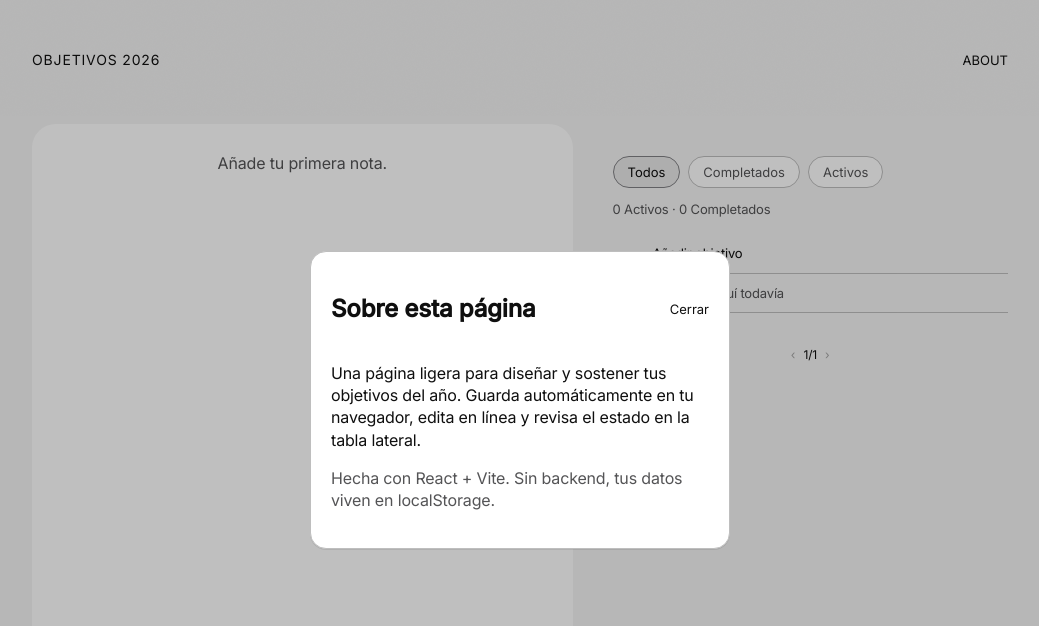
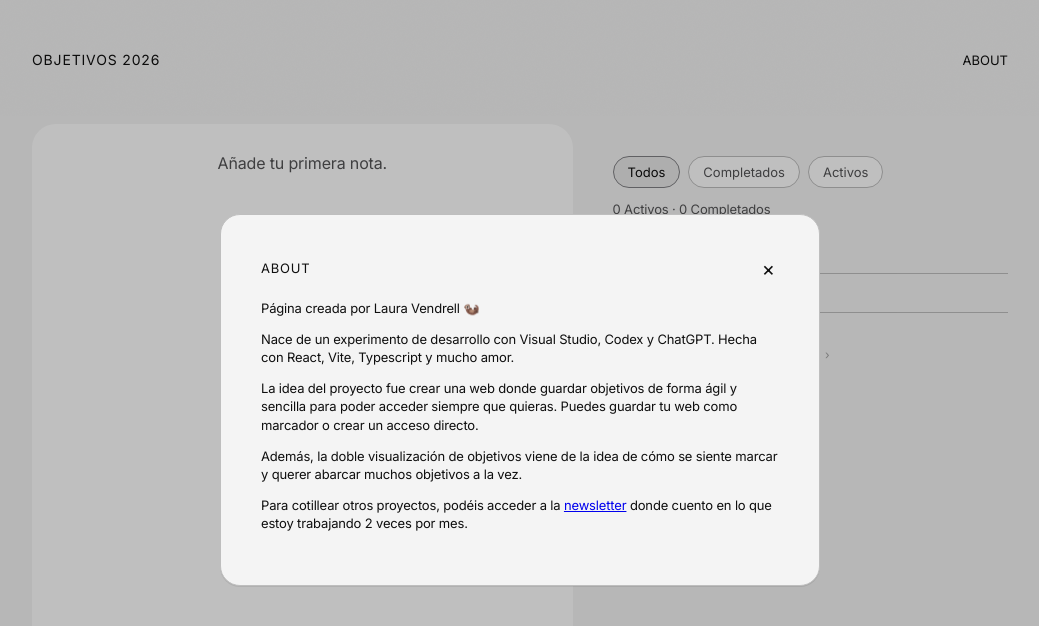
Before and after one commit to lau-vendrell/new-years-goals, a React (Vite) app: page / in a window 1280 px wide. Both pictures are taken after a click on the button "ABOUT". Shown: the top 626 px of the page, without its empty margins (120-1159 px from the left). Built offline with nearby package versions, Linux system fonts and the light colour scheme.

Commit message:
Improvements in modal component

```diff
--- a/src/components/AboutModal.tsx
+++ b/src/components/AboutModal.tsx
@@ -25,24 +25,51 @@ export default function AboutModal({ open, onClose }: Props) {
 
   return createPortal(
     <div
-      className="modal-overlay"
+      className="goal-modal-overlay"
       role="dialog"
       aria-modal="true"
       aria-label="Acerca de"
       onClick={onClose}
     >
-      <div className="modal" onClick={(e) => e.stopPropagation()}>
-        <div className="modal-header">
-          <h2>Sobre esta página</h2>
-          <button className="link-button" type="button" onClick={onClose}>
-            Cerrar
+      <div className="goal-modal-card" onClick={(e) => e.stopPropagation()}>
+        <div className="goal-modal-header">
+          <h2 className="goal-modal-title">ABOUT</h2>
+          <button
+            className="goal-modal-close"
+            type="button"
+            aria-label="Cerrar"
+            onClick={onClose}
+          >
+            ×
           </button>
         </div>
-        <p>
-          Una página ligera para diseñar y sostener tus objetivos del año. Guarda automáticamente en tu
-          navegador, edita en línea y revisa el estado en la tabla lateral.
-        </p>
-        <p className="muted">Hecha con React + Vite. Sin backend, tus datos viven en localStorage.</p>
+
+        <div className="goal-modal-content text-body">
+          <p>Página creada por Laura Vendrell 🦦</p>
+          <p>
+            Nace de un experimento de desarrollo con Visual Studio, Codex y ChatGPT. Hecha con React, Vite,
+            Typescript y mucho amor.
+          </p>
+          <p>
+            La idea del proyecto fue crear una web donde guardar objetivos de forma ágil y sencilla para poder
+            acceder siempre que quieras. Puedes guardar tu web como marcador o crear un acceso directo.
+          </p>
+          <p>
+            Además, la doble visualización de objetivos viene de la idea de cómo se siente marcar y querer abarcar
+            muchos objetivos a la vez.
+          </p>
+          <p>
+            Para cotillear otros proyectos, podéis acceder a la{" "}
+            <a
+              href="https://fractales.substack.com"
+              target="_blank"
+              rel="noopener noreferrer"
+            >
+              newsletter
+            </a>{" "}
+            donde cuento en lo que estoy trabajando 2 veces por mes.
+          </p>
+        </div>
       </div>
     </div>,
     document.body
--- a/src/components/NewGoalModal.tsx
+++ b/src/components/NewGoalModal.tsx
@@ -47,7 +47,9 @@ export default function NewGoalModal({ open, onClose, onSubmit }: Props) {
       onClick={onClose}
     >
       <div className="goal-modal-card" onClick={(e) => e.stopPropagation()}>
-        <h2 className="goal-modal-title">NUEVO OBJETIVO</h2>
+        <div className="goal-modal-header">
+          <h2 className="goal-modal-title">NUEVO OBJETIVO</h2>
+        </div>
         <form className="goal-modal-form" onSubmit={handleSubmit}>
           <label className="goal-modal-field">
             <span className="goal-modal-label">Objetivo</span>
@@ -57,6 +59,7 @@ export default function NewGoalModal({ open, onClose, onSubmit }: Props) {
               name="title"
               value={title}
               onChange={(event) => setTitle(event.target.value)}
+              placeholder="Ejemplo: Hacer ejercicio 3 veces por semana"
               autoFocus
             />
           </label>
@@ -68,6 +71,7 @@ export default function NewGoalModal({ open, onClose, onSubmit }: Props) {
               name="identityPhrase"
               value={identityPhrase}
               onChange={(event) => setIdentityPhrase(event.target.value)}
+              placeholder="Ejemplo: Una persona activa"
             />
           </label>
           <div className="goal-modal-actions">
--- a/src/index.css
+++ b/src/index.css
@@ -44,6 +44,14 @@
   --mono: ui-monospace, SFMono-Regular, Menlo, Monaco, Consolas, monospace;
 
   --shadow-note: 0 1px 0 rgba(0, 0, 0, 0.08);
+}
+
+.text-body {
+  font-family: var(--font-sans);
+  font-size: var(--fs-13);
+  font-weight: var(--fw-regular);
+  line-height: var(--lh-default);
+  color: var(--color-content-high);
 }
 
 *,
--- a/src/styles/modal.css
+++ b/src/styles/modal.css
@@ -13,7 +13,7 @@
   background: var(--color-bg-canvas);
   border-radius: 16px;
   border: 1px solid var(--color-border-low);
-  padding: 20px;
+  padding: 40px;
   max-width: 420px;
   box-shadow: var(--shadow-note);
   z-index: 10000;
@@ -49,14 +49,41 @@
   font-weight: var(--fw-regular);
 }
 
+.goal-modal-header {
+  display: flex;
+  align-items: center;
+  justify-content: space-between;
+  margin-bottom: 16px;
+  gap: 16px;
+}
+
+.goal-modal-close {
+  background: transparent;
+  border: none;
+  padding: 4px;
+  cursor: pointer;
+  font-family: var(--font-sans);
+  font-size: 20px;
+  font-weight: 300;
+  line-height: 1;
+  color: var(--color-content-high);
+  flex: 0 0 auto;
+}
+
+.goal-modal-close:hover {
+  color: var(--color-content-high);
+}
+
 .goal-modal-title {
-  margin: 0 0 32px 0;
+  margin: 0;
   font-size: var(--fs-13);
   font-weight: var(--fw-regular);
   letter-spacing: var(--ls-wide);
   text-transform: uppercase;
   line-height: var(--lh-tight);
   color: var(--color-content-high);
+  flex: 1 1 auto;
+  min-width: 0;
 }
 
 .goal-modal-form {
@@ -68,7 +95,6 @@
 .goal-modal-field {
   display: flex;
   flex-direction: column;
-  gap: 6px;
 }
 
 .goal-modal-label {
@@ -84,7 +110,7 @@
   border-bottom: 1px solid var(--color-border-low);
   background: transparent;
   padding: 6px 2px;
-  font-size: var(--fs-13);
+  font-size: var(--fs-16);
   font-weight: var(--fw-regular);
   line-height: var(--lh-default);
   font-family: var(--font-sans);
@@ -105,17 +131,22 @@
 }
 
 .goal-modal-actions {
-  margin-top: 48px;
+  margin-top: 16px;
   display: flex;
   justify-content: flex-end;
-  gap: 16px;
+  gap: 12px;
 }
 
 .goal-modal-btn {
   border-radius: 8px;
   padding: 10px 18px;
-  font: inherit;
   cursor: pointer;
+  min-width: 100px;
+
+  font-family: var(--font-sans);
+  font-size: var(--fs-13);
+  font-weight: var(--fw-regular);
+  line-height: var(--lh-default);
 }
 
 .goal-modal-btn-cancel {
@@ -144,3 +175,19 @@
     width: 600px;
   }
 }
+
+@media (max-width: 900px) {
+  .goal-modal-overlay {
+    padding: 16px 0;
+    align-items: center;
+  }
+
+  .goal-modal-card {
+    width: calc(100vw - 32px);
+    max-width: 520px;
+    padding: 24px;
+    max-height: calc(100vh - 32px);
+    overflow: auto;
+    -webkit-overflow-scrolling: touch;
+  }
+}
```
